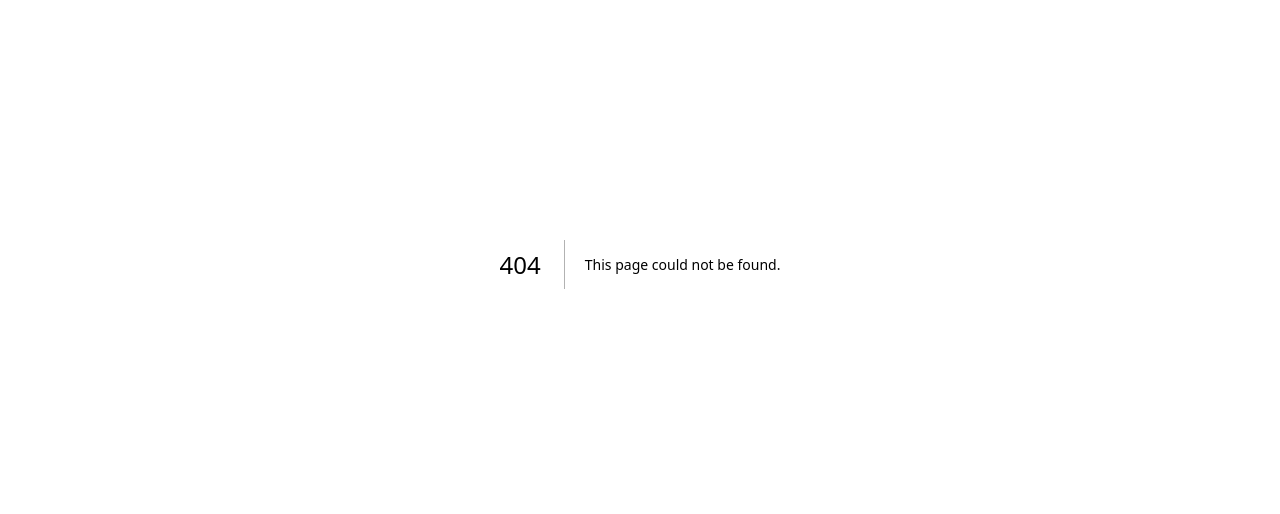
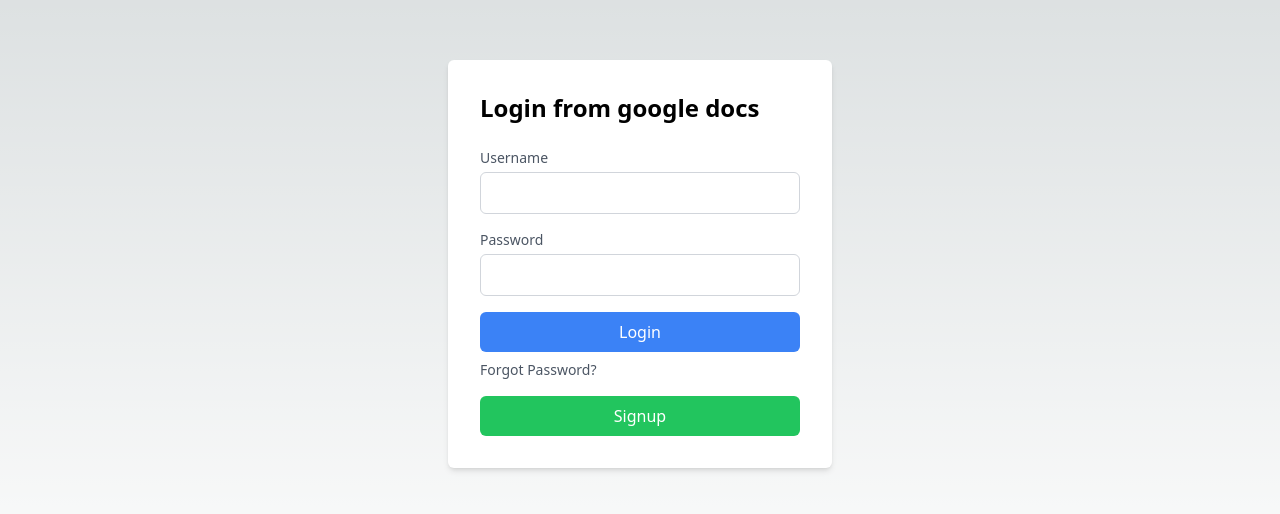
Before and after one commit to projet-mgt2/FRONTEND-MGT2-GOOGLE-DOCS, a Next.js app: page /login in a window 1280 px wide. Before the commit this address had no page. Shown: the part 136-650 px from the top of the page. Built offline with nearby package versions, Linux system fonts and the light colour scheme.

Commit message:
feat : Implement basic login forms

```diff
--- /dev/null
+++ b/src/pages/login.js
@@ -0,0 +1,62 @@
+import { useRouter } from 'next/router';
+import React from 'react';
+
+export default function Login() {
+  const router = useRouter();
+
+  const handleSignupClick = () => {
+    router.push('/signup');
+  };
+
+  return (
+    <div className="min-h-screen flex items-center justify-center">
+      <div className="bg-white p-8 shadow-md rounded-md w-96">
+        <h2 className="text-2xl font-semibold mb-6">Login from google docs</h2>
+
+        <form>
+          <div className="mb-4">
+            <label htmlFor="username" className="block text-sm font-medium text-gray-600">
+              Username
+            </label>
+            <input
+              type="text"
+              id="username"
+              name="username"
+              className="mt-1 p-2 border border-gray-300 w-full rounded-md"
+            />
+          </div>
+          <div className="mb-4">
+            <label htmlFor="password" className="block text-sm font-medium text-gray-600">
+              Password
+            </label>
+            <input
+              type="password"
+              id="password"
+              name="password"
+              className="mt-1 p-2 border border-gray-300 w-full rounded-md"
+            />
+          </div>
+          <button
+            type="submit"
+            className="w-full bg-blue-500 text-white py-2 rounded-md hover:bg-blue-600"
+          >
+            Login
+          </button>
+        </form>
+
+        {/* Ajoutez le paragraphe avec le lien Forgot Password */}
+        <p className="mt-2 text-sm text-gray-600">
+          <a href="/forgot-password">Forgot Password?</a>
+        </p>
+
+        <button
+          type="button"
+          onClick={handleSignupClick}
+          className="w-full mt-4 bg-green-500 text-white py-2 rounded-md hover:bg-green-600"
+        >
+          Signup
+        </button>
+      </div>
+    </div>
+  );
+}
```
